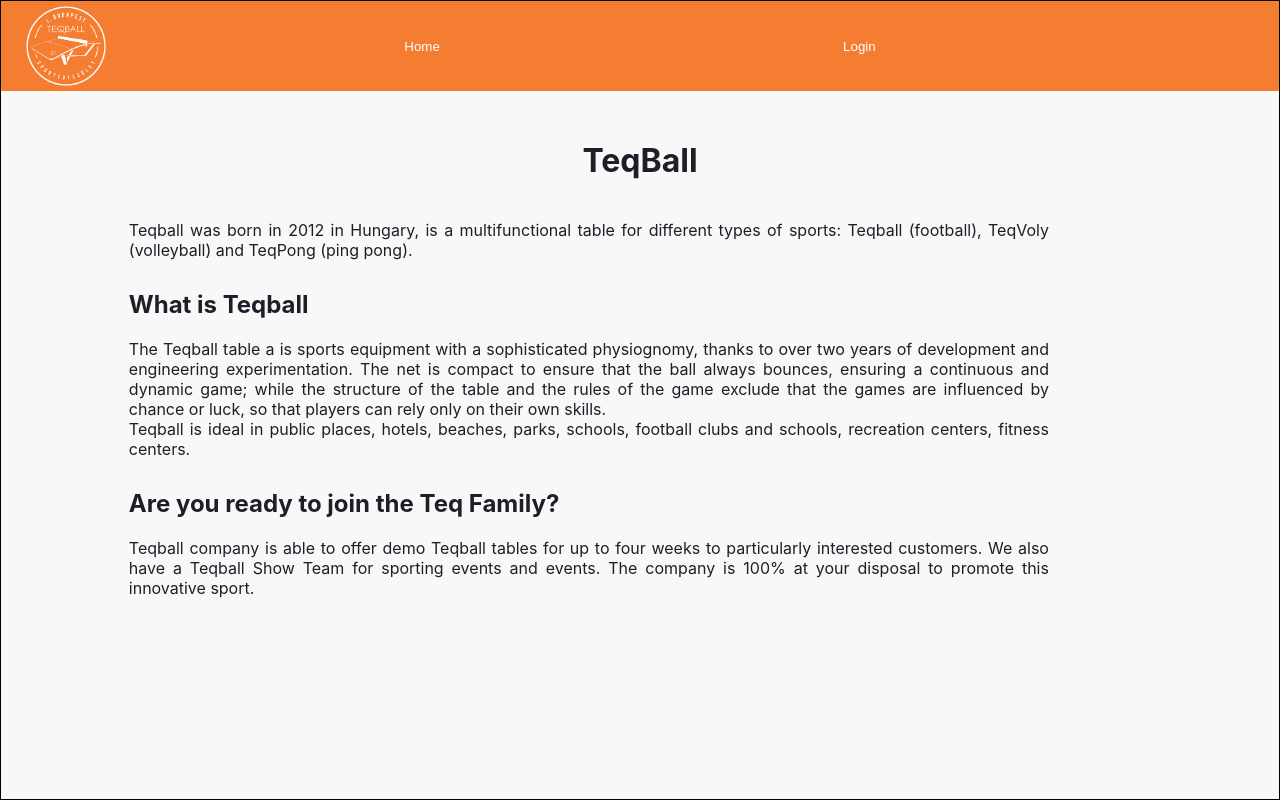
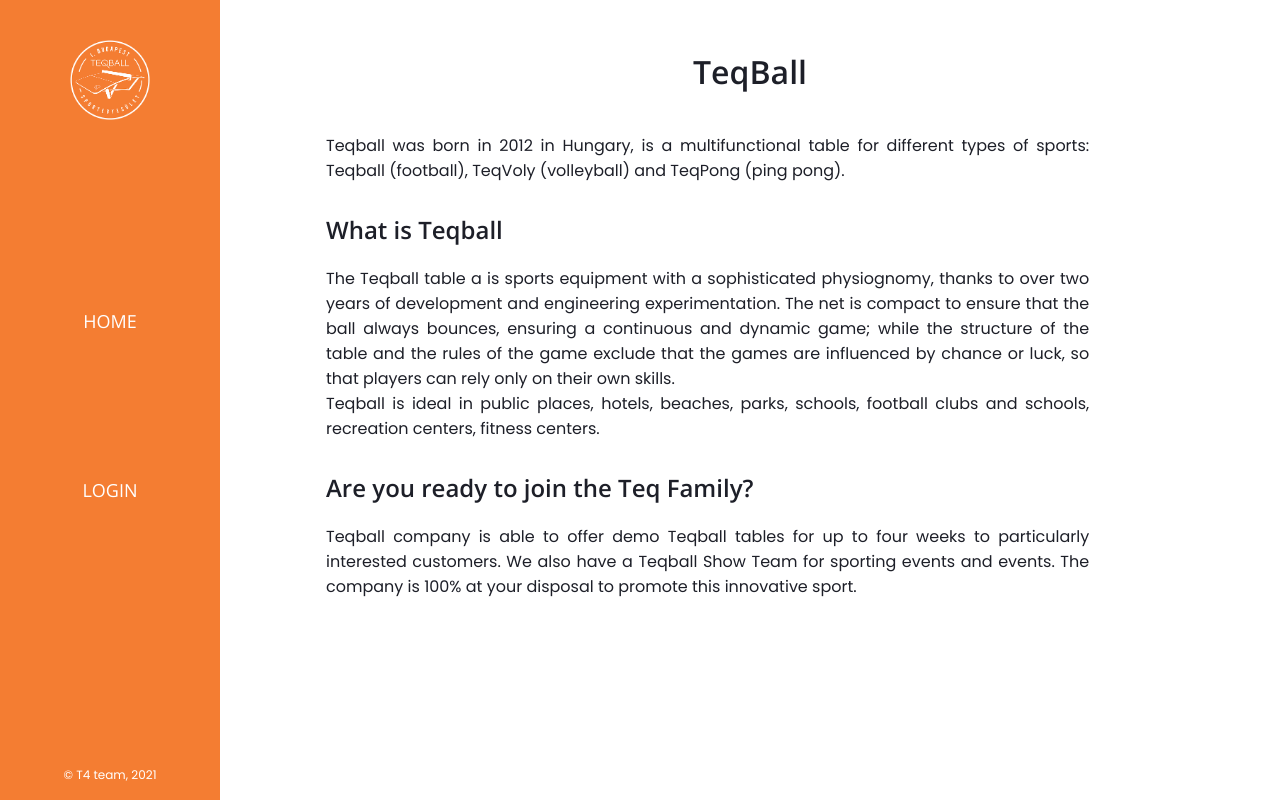
Before and after one commit to RekaKR/teqball-reserve, a React (Create React App) app in the folder frontend/: page /home in a window 1280 px wide. Built offline with nearby package versions, Linux system fonts and the light colour scheme.

Commit message:
Edit stlye

```diff
--- a/frontend/public/index.html
+++ b/frontend/public/index.html
@@ -9,6 +9,10 @@
   <link rel="apple-touch-icon" href="%PUBLIC_URL%/logo192.png" />
   <link rel="manifest" href="%PUBLIC_URL%/manifest.json" />
   <link rel="shortcut icon" href="./img/Teqball_bp_logo.png" type="image/x-icon">
+  <link rel="preconnect" href="https://fonts.googleapis.com">
+  <link rel="preconnect" href="https://fonts.gstatic.com" crossorigin>
+  <link href="https://fonts.googleapis.com/css2?family=Open+Sans:wght@400;600&family=Poppins&display=swap"
+    rel="stylesheet">
   <title>Teqball reserve</title>
 </head>
 
--- a/frontend/src/components/Event.jsx
+++ b/frontend/src/components/Event.jsx
@@ -38,14 +38,14 @@
       <div className="basic-info">
         <p>{event.title}</p>
 
-        <div>
-          {event.venue}
-          <button onClick={() => setShowMap(true)}>Térkép</button>
+        <div className="map-container">
+          <p>{event.venue}</p>
+          <button onClick={() => setShowMap(true)}>Show in map</button>
         </div>
 
         {showMap && <GoogleMap setShowMap={setShowMap} venue={event.venue} />}
+        <p>{event.date.slice(0, 10)} {event.date.slice(11, 16)}</p>
 
-        <p>{event.date.slice(0, 10)} {event.date.slice(11, 16)}</p>
 
         <div>
           <label htmlFor="accept">Accept: </label>
--- a/frontend/src/components/Groups.jsx
+++ b/frontend/src/components/Groups.jsx
@@ -24,7 +24,7 @@
   }
 
   return (
-    <div>
+    <div className="groups-container">
       <h2>Groups</h2>
 
       <div className="groups">
@@ -34,9 +34,9 @@
           groups &&
           groups.map((group) =>
             <div key={uuidv4()} className="group">
-              <p>{group.name}</p>
-              <p>Members:</p>
+              <h3>{group.name}</h3>
 
+              <p id="members-tag">Members:</p>
               <div>
                 {
                   group.members.map((member) =>
--- a/frontend/src/components/Header.jsx
+++ b/frontend/src/components/Header.jsx
@@ -2,7 +2,6 @@
 import { Link } from 'react-router-dom'
 
 function Home({ setUser, user }) {
-
   const logout = () => {
     localStorage.removeItem("token")
     setUser("")
@@ -53,7 +52,7 @@
                 </Link>
               </button>
 
-              <span className="header-button-link">Logged in as {user.name}</span>
+              <span className="header-button-link">Hi, {user.name}</span>
             </>
             : <>
               <button>
@@ -68,6 +67,8 @@
             </>
         }
       </div>
+
+      <p id="copyright">© T4 team, 2021</p>
     </div>
   )
 }
--- a/frontend/src/components/MyAllEvent.jsx
+++ b/frontend/src/components/MyAllEvent.jsx
@@ -17,6 +17,7 @@
     <div>
       <h2>My events</h2>
 
+      <div className="my-events">
         {
           events &&
           events.sort((a, b) => new Date(b.date) - new Date(a.date))
@@ -25,6 +26,7 @@
             )
         }
       </div>
+    </div>
   )
 }
 
--- a/frontend/src/components/MyGroup.jsx
+++ b/frontend/src/components/MyGroup.jsx
@@ -47,7 +47,7 @@
       <h3>{group.name}</h3>
 
       <div>
-        <p>Members:</p>
+        <p id="members-tag">Members:</p>
         {
           group.members.map((member) =>
             <div key={uuidv4()} className="member">
@@ -73,9 +73,6 @@
 
       <div>
         <p>Upcoming events: </p>
-        {isAdmin && <button onClick={() => setIsNewEvent(true)}>Create new event</button>}
-
-        {isNewEvent && <NewEvent group={group} user={user} setIsNewEvent={setIsNewEvent} getToken={getToken} />}
 
         <div>
           {
@@ -86,6 +83,9 @@
                 <Event key={uuidv4()} event={event} user={user} setParticipationResponse={setParticipationResponse} getToken={getToken} />)
           }
         </div>
+
+        {isAdmin && <button onClick={() => setIsNewEvent(true)}>Create new event</button>}
+        {isNewEvent && <NewEvent group={group} user={user} setIsNewEvent={setIsNewEvent} getToken={getToken} />}
       </div>
     </div>
 
--- a/frontend/src/components/MyGroups.jsx
+++ b/frontend/src/components/MyGroups.jsx
@@ -16,7 +16,7 @@
   }, [isNewGroup, newRoleResponse])
 
   return (
-    <div>
+    <div className="my-groups">
       <div>
         <button onClick={() => setIsNewGroup(true)}>
           Create new group
--- a/frontend/src/style/_reset.scss
+++ b/frontend/src/style/_reset.scss
@@ -13,6 +13,14 @@
 }
 
 button {
+  text-decoration: underline;
+  text-transform: uppercase;
   background-color: transparent;
   border: none;
+  outline: none;
+  cursor: pointer;
+
+  :focus {
+    outline: 0;
+  }
 }
--- a/frontend/src/style/_variables.scss
+++ b/frontend/src/style/_variables.scss
@@ -1,4 +1,4 @@
-$bacgroundColor: #f8f8f8;
+$bacgroundColor: white;
 //$headerBackgroundColor: #ef7726;
 $headerBackgroundColor: #f47d32;
 $buttonColor: white;
--- a/frontend/src/style/style.scss
+++ b/frontend/src/style/style.scss
@@ -4,41 +4,43 @@
 body {
   min-width: 100vw;
   width: 100%;
-  min-height: 100vh;
   background-color: $bacgroundColor;
-  border: 1px solid black;
 
   h1,
   h2,
   h3,
-  p {
+  a {
     color: $textColor;
-  }
-  /*
-  h1 {
-    color: $textColor;
-    font-family: 'Playfair Display', serif;
-    font-weight: 800;
+    font-family: 'Open Sans', sans-serif;
+    font-weight: 600;
   }
 
   p,
-  label {
+  label,
+  button {
     color: $textColor;
-    font-family: 'Open Sans', sans-serif;
+    font-family: 'Poppins', sans-serif;
     font-weight: 400;
-  }*/
+  }
 }
 
 .app {
+  margin-left: 220px;
+
   .header {
-    width: 100%;
-    height: 90px;
+    width: 220px;
+    height: 100vh;
     background-color: $headerBackgroundColor;
     display: flex;
-    justify-content: space-evenly;
+    justify-content: center;
     align-items: center;
+    position: absolute;
+    top: 0;
+    left: 0;
 
-//    border-bottom: 1px solid black;
+    button {
+      text-decoration: none;
+    }
 
     #logo {
       width: 90%;
@@ -46,12 +48,15 @@
       height: 90%;
       max-height: 80px;
       position: absolute;
-      left: 2%;
+      top: 5%;
     }
 
     .header-links {
       width: 100%;
+      height: 60%;
+      margin-top: 5%;
       display: flex;
+      flex-direction: column;
       justify-content: space-evenly;
       align-items: center;
 
@@ -60,8 +65,21 @@
       .header-button-link:visited,
       .header-button-link:active {
         color: $buttonColor;
+        font-family: 'Open Sans', sans-serif;
+        font-weight: 400;
+        font-size: 18px;
         text-decoration: none;
       }
+    }
+
+    #copyright {
+      width: 100%;
+      color: $buttonColor;
+      font-size: 12px;
+      display: flex;
+      justify-content: center;
+      position: absolute;
+      bottom: 2%;
     }
   }
 
@@ -84,6 +102,68 @@
     }
   }
 
+  .groups-container,
+  .my-groups {
+    .groups {
+      display: flex;
+      flex-wrap: wrap;
+
+      .group {
+        width: 600px;
+        min-height: 160px;
+        color: $textColor;
+        background-color: $headerBackgroundColor;
+        margin: 10px;
+        padding: 14px;
+        border-radius: 10px;
+
+        #members-tag {
+          margin: 10px 0;
+        }
+
+        .member {
+          align-items: center;
+          display: grid;
+          grid-template-columns: 1fr 3fr 1fr 2fr;
+          margin: 10px 0;
+
+          .profile-picture {
+            width: 50px;
+            border-radius: 50%;
+          }
+        }
+      }
+    }
+  }
+
+  .event {
+    max-width: 600px;
+    background-color: $buttonColor;
+    border: solid 1px $textColor;
+    border-radius: 5px;
+    margin: 5px;
+    padding: 10px;
+
+    .basic-info {
+      display: grid;
+      grid-template-columns: 1fr 1fr;
+
+      .map-container {
+        display: flex;
+        width: 100%;
+
+        button {
+          margin-left: 5%;
+        }
+      }
+    }
+  }
+
+  .my-events {
+    display: flex;
+      flex-wrap: wrap;
+  }
+
   .login {
     h1 {
       position: fixed;
@@ -93,36 +173,3 @@
     }
   }
 }
-
-
-.groups {
-  display: flex;
-  flex-wrap: wrap;
-
-  .group {
-    border: 1px solid black;
-    margin: 10px;
-    width: 600px;
-  }
-}
-
-.member {
-  display: grid;
-  grid-template-columns: 1fr 3fr 1fr 2fr;
-  align-items: center;
-
-  .profile-picture {
-    border-radius: 50%;
-    width: 50px;
-  }
-}
-
-.event {
-  border: solid 1px blue;
-  margin: 5px;
-
-  .basic-info {
-    display: grid;
-    grid-template-columns: 1fr 1fr;
-  }
-}
```
Lines whose indentation alone changed are shown as unchanged.
